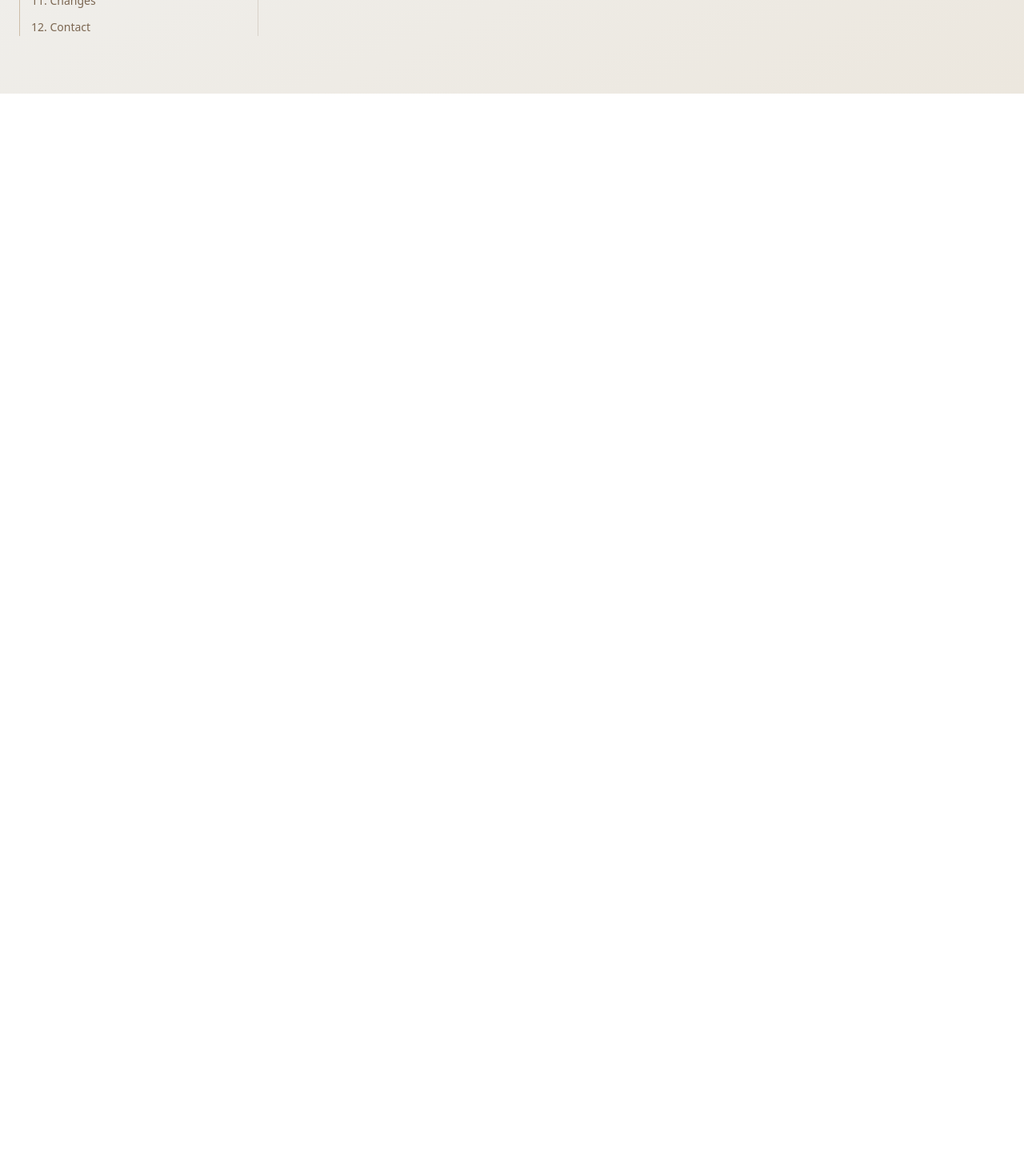
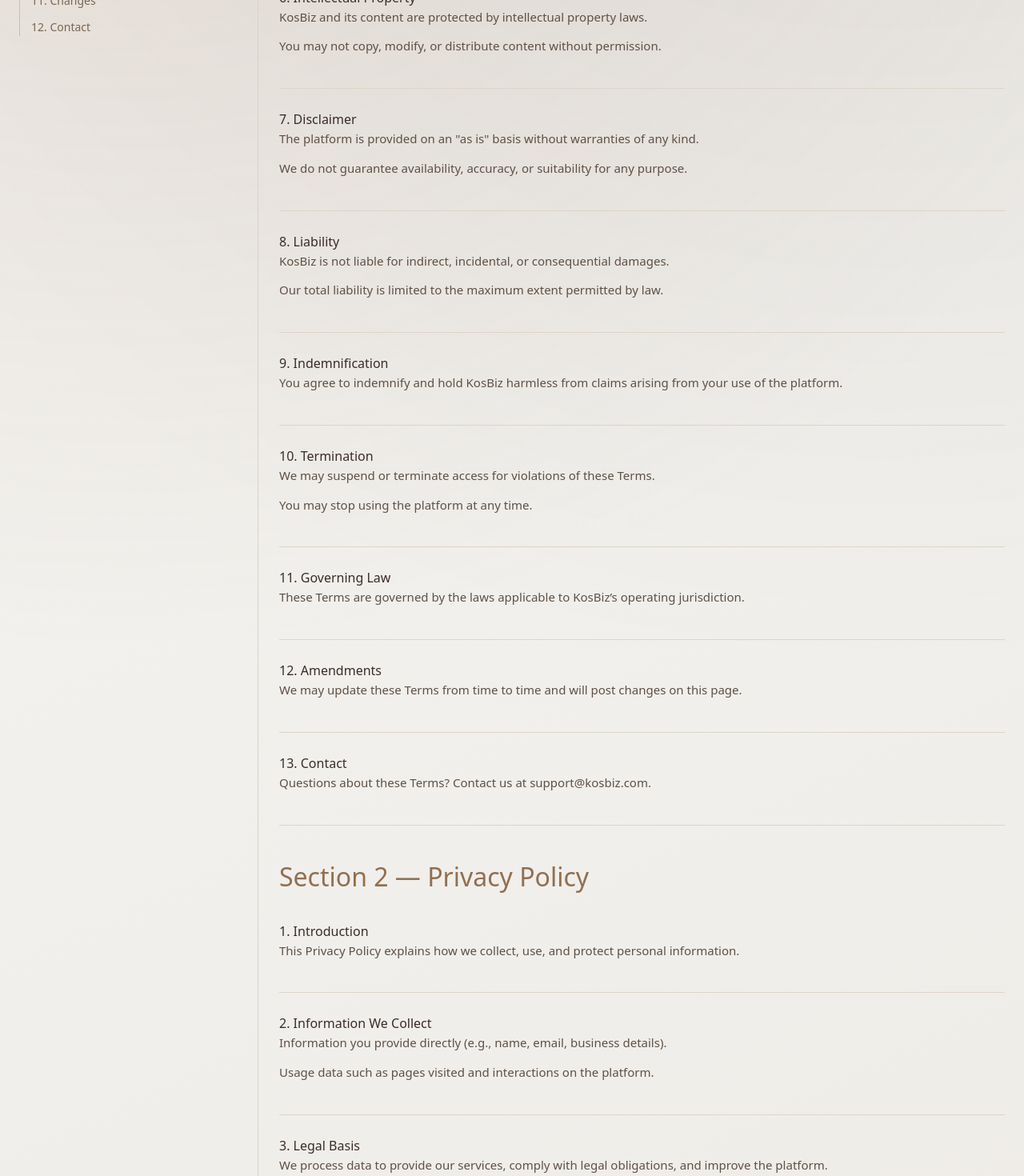
Before and after one commit to edrejta/Business_Directory_Front, a Next.js app: page /terms in a window 1280 px wide. Shown: the part 1140-2610 px from the top of the page at 80% size. Before the commit the page ends 1257 px from the top, so only its background shows below. Built offline with nearby package versions, Linux system fonts and the light colour scheme; no server answers.

Commit message:
changes1

```diff
--- a/app/about/page.tsx
+++ b/app/about/page.tsx
@@ -104,7 +104,10 @@
             <h3>Contact</h3>
             <p>support@kosbiz.com</p>
             <p>+233 200 000 000</p>
-            <p>About &nbsp;|&nbsp; Terms &nbsp;|&nbsp; Privacy</p>
+            <p>
+              <Link href="/about">About</Link> &nbsp;|&nbsp; <Link href="/terms">Terms</Link> &nbsp;|&nbsp;{" "}
+              <Link href="/terms#privacy">Privacy</Link>
+            </p>
           </div>
 
           <div>
--- a/app/howtouse/page.tsx
+++ b/app/howtouse/page.tsx
@@ -52,7 +52,10 @@
             <h3>Contact</h3>
             <p>support@kosbiz.com</p>
             <p>+233 200 000 000</p>
-            <p>About &nbsp;|&nbsp; Terms &nbsp;|&nbsp; Privacy</p>
+            <p>
+              <Link href="/about">About</Link> &nbsp;|&nbsp; <Link href="/terms">Terms</Link> &nbsp;|&nbsp;{" "}
+              <Link href="/terms#privacy">Privacy</Link>
+            </p>
           </div>
 
           <div>
--- a/app/howtouseowner/page.tsx
+++ b/app/howtouseowner/page.tsx
@@ -142,7 +142,10 @@
             <h3>Contact</h3>
             <p>support@kosbiz.com</p>
             <p>+233 200 000 000</p>
-            <p>About | Terms | Privacy</p>
+            <p>
+              <Link href="/about">About</Link> &nbsp;|&nbsp; <Link href="/terms">Terms</Link> &nbsp;|&nbsp;{" "}
+              <Link href="/terms#privacy">Privacy</Link>
+            </p>
           </div>
 
           <div>
--- a/app/howtouseuser/page.tsx
+++ b/app/howtouseuser/page.tsx
@@ -128,7 +128,10 @@
             <h3>Contact</h3>
             <p>support@kosbiz.com</p>
             <p>+233 200 000 000</p>
-            <p>About &nbsp;|&nbsp; Terms &nbsp;|&nbsp; Privacy</p>
+            <p>
+              <Link href="/about">About</Link> &nbsp;|&nbsp; <Link href="/terms">Terms</Link> &nbsp;|&nbsp;{" "}
+              <Link href="/terms#privacy">Privacy</Link>
+            </p>
           </div>
 
           <div>
--- a/app/terms/page.tsx
+++ b/app/terms/page.tsx
@@ -38,6 +38,193 @@
   { id: "p-contact", label: "12. Contact" },
 ];
 
+const termsContent = [
+  {
+    id: "t-intro",
+    title: "1. Introduction",
+    body: [
+      "These Terms govern access to and use of the KosBiz platform and any related services.",
+      "By using the platform, you agree to comply with these Terms and all applicable laws.",
+    ],
+  },
+  {
+    id: "t-eligibility",
+    title: "2. Eligibility",
+    body: [
+      "You must be at least 18 years old or have permission from a legal guardian to use the platform.",
+      "You are responsible for ensuring your use is lawful in your jurisdiction.",
+    ],
+  },
+  {
+    id: "t-account",
+    title: "3. Account Security",
+    body: [
+      "You are responsible for maintaining the confidentiality of your account credentials.",
+      "Notify us immediately if you suspect unauthorized access to your account.",
+    ],
+  },
+  {
+    id: "t-listings",
+    title: "4. Business Listings",
+    body: [
+      "Listings must be accurate, current, and not misleading.",
+      "We may review, edit, or remove listings that violate these Terms.",
+    ],
+  },
+  {
+    id: "t-prohibited",
+    title: "5. Prohibited Conduct",
+    body: [
+      "Do not misuse the platform, including attempting to gain unauthorized access or disrupt services.",
+      "Do not submit content that is unlawful, infringing, or harmful.",
+    ],
+  },
+  {
+    id: "t-ip",
+    title: "6. Intellectual Property",
+    body: [
+      "KosBiz and its content are protected by intellectual property laws.",
+      "You may not copy, modify, or distribute content without permission.",
+    ],
+  },
+  {
+    id: "t-disclaimer",
+    title: "7. Disclaimer",
+    body: [
+      "The platform is provided on an \"as is\" basis without warranties of any kind.",
+      "We do not guarantee availability, accuracy, or suitability for any purpose.",
+    ],
+  },
+  {
+    id: "t-liability",
+    title: "8. Liability",
+    body: [
+      "KosBiz is not liable for indirect, incidental, or consequential damages.",
+      "Our total liability is limited to the maximum extent permitted by law.",
+    ],
+  },
+  {
+    id: "t-indemnity",
+    title: "9. Indemnification",
+    body: [
+      "You agree to indemnify and hold KosBiz harmless from claims arising from your use of the platform.",
+    ],
+  },
+  {
+    id: "t-termination",
+    title: "10. Termination",
+    body: [
+      "We may suspend or terminate access for violations of these Terms.",
+      "You may stop using the platform at any time.",
+    ],
+  },
+  {
+    id: "t-law",
+    title: "11. Governing Law",
+    body: [
+      "These Terms are governed by the laws applicable to KosBiz’s operating jurisdiction.",
+    ],
+  },
+  {
+    id: "t-amendments",
+    title: "12. Amendments",
+    body: [
+      "We may update these Terms from time to time and will post changes on this page.",
+    ],
+  },
+  {
+    id: "t-contact",
+    title: "13. Contact",
+    body: ["Questions about these Terms? Contact us at support@kosbiz.com."],
+  },
+];
+
+const privacyContent = [
+  {
+    id: "p-intro",
+    title: "1. Introduction",
+    body: ["This Privacy Policy explains how we collect, use, and protect personal information."],
+  },
+  {
+    id: "p-collect",
+    title: "2. Information We Collect",
+    body: [
+      "Information you provide directly (e.g., name, email, business details).",
+      "Usage data such as pages visited and interactions on the platform.",
+    ],
+  },
+  {
+    id: "p-legal",
+    title: "3. Legal Basis",
+    body: [
+      "We process data to provide our services, comply with legal obligations, and improve the platform.",
+    ],
+  },
+  {
+    id: "p-use",
+    title: "4. Use of Information",
+    body: [
+      "To operate and maintain the platform.",
+      "To communicate updates, support requests, and service notifications.",
+    ],
+  },
+  {
+    id: "p-sharing",
+    title: "5. Data Sharing",
+    body: [
+      "We do not sell personal data.",
+      "We may share data with service providers who help us operate the platform.",
+    ],
+  },
+  {
+    id: "p-retention",
+    title: "6. Data Retention",
+    body: [
+      "We retain data only as long as necessary for the purposes described in this policy.",
+    ],
+  },
+  {
+    id: "p-security",
+    title: "7. Data Security",
+    body: [
+      "We use reasonable security measures to protect your information.",
+      "No system is completely secure, and we cannot guarantee absolute security.",
+    ],
+  },
+  {
+    id: "p-rights",
+    title: "8. User Rights",
+    body: [
+      "You may request access, correction, or deletion of your data where applicable.",
+    ],
+  },
+  {
+    id: "p-cookies",
+    title: "9. Cookies",
+    body: [
+      "We may use cookies to remember preferences and improve site performance.",
+      "You can control cookies through your browser settings.",
+    ],
+  },
+  {
+    id: "p-transfers",
+    title: "10. Data Transfers",
+    body: [
+      "Your data may be processed in countries other than your own, with appropriate safeguards.",
+    ],
+  },
+  {
+    id: "p-changes",
+    title: "11. Changes",
+    body: ["We may update this policy and will post changes on this page."],
+  },
+  {
+    id: "p-contact",
+    title: "12. Contact",
+    body: ["Questions about privacy? Contact us at support@kosbiz.com."],
+  },
+];
+
 export default function LegalInfoPage() {
   return (
     <main className={styles.legalPage}>
@@ -76,15 +263,27 @@
             {/* --- TERMS SECTION --- */}
             <section id="terms" style={{ scrollMarginTop: "90px" }}>
               <h2 style={{ fontSize: "32px", marginBottom: "32px", color: "#926f4e" }}>Section 1 — Terms of Service</h2>
-
-              {/* Content to be added later */}
+              {termsContent.map((section) => (
+                <div key={section.id} id={section.id} className={styles.legalSection}>
+                  <h3>{section.title}</h3>
+                  {section.body.map((line) => (
+                    <p key={line}>{line}</p>
+                  ))}
+                </div>
+              ))}
             </section>
 
             {/* --- PRIVACY SECTION --- */}
             <section id="privacy" style={{ scrollMarginTop: "90px", marginTop: "40px" }}>
               <h2 style={{ fontSize: "32px", marginBottom: "32px", color: "#926f4e" }}>Section 2 — Privacy Policy</h2>
-
-              {/* Content to be added later */}
+              {privacyContent.map((section) => (
+                <div key={section.id} id={section.id} className={styles.legalSection}>
+                  <h3>{section.title}</h3>
+                  {section.body.map((line) => (
+                    <p key={line}>{line}</p>
+                  ))}
+                </div>
+              ))}
             </section>
           </article>
         </div>
```
Also changed, not shown: app/dashboard-admin/admin-theme.css (+21 -0 lines).
